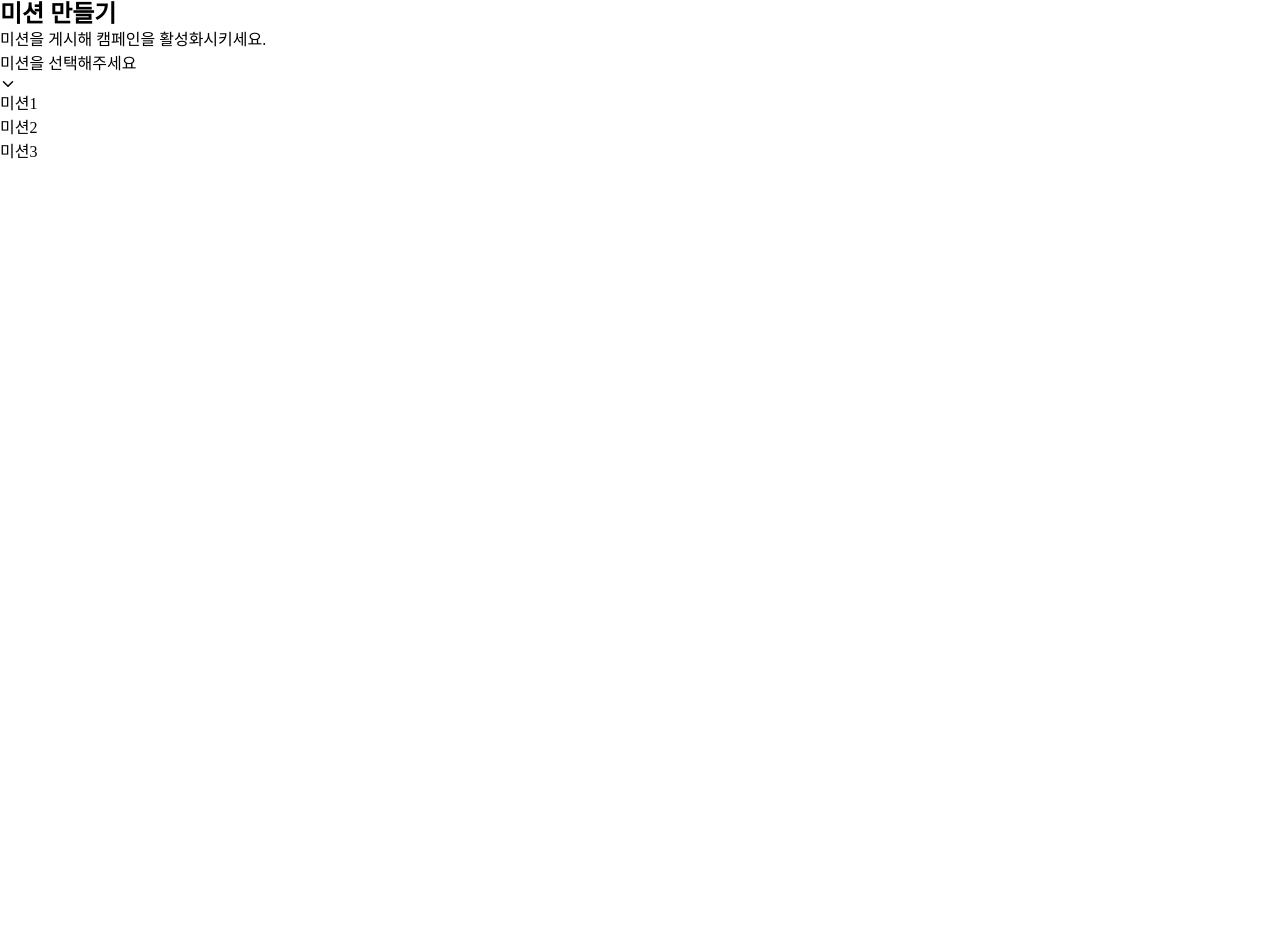
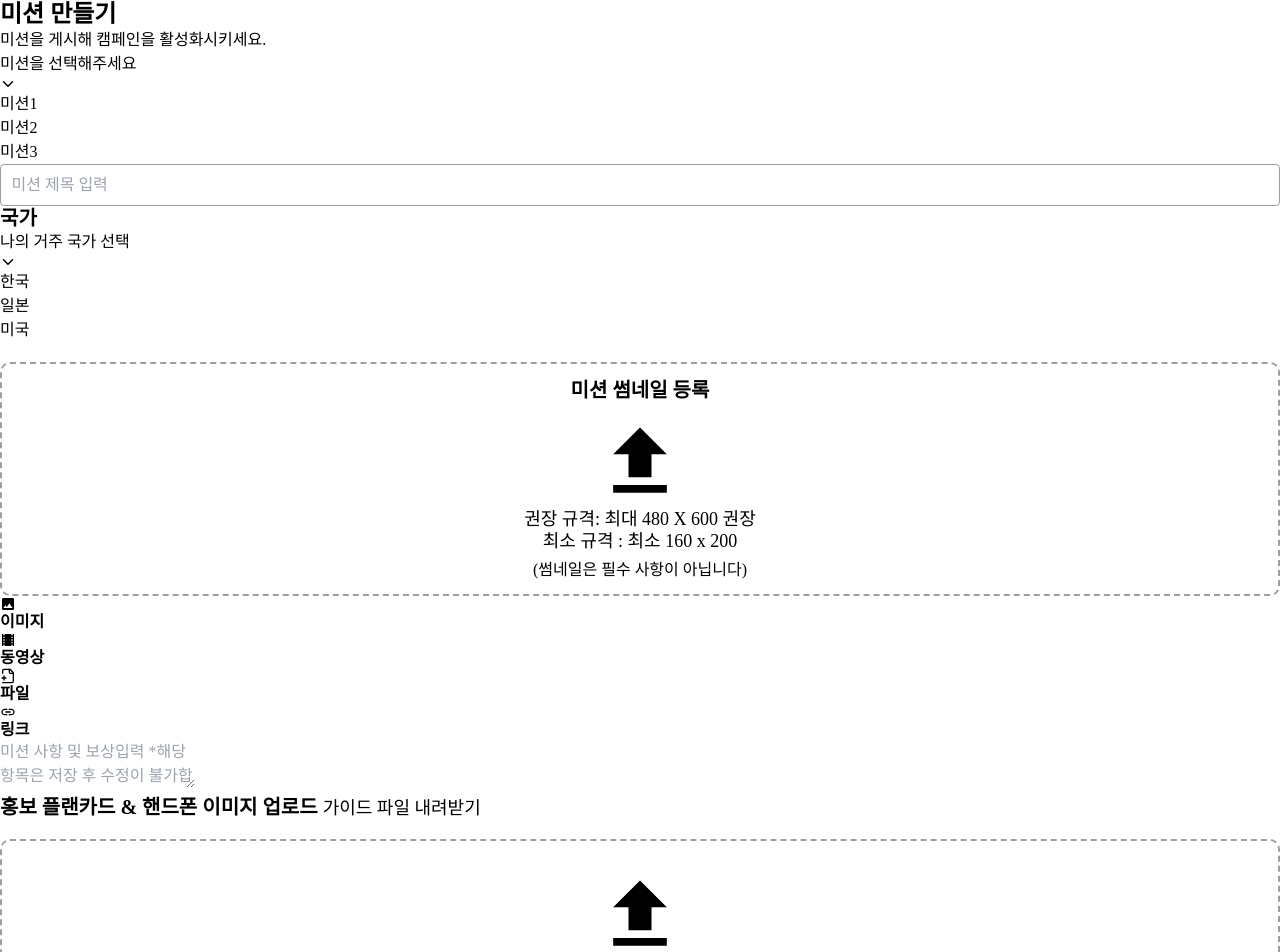
Before and after one commit to MinSeeok/ginius, a Next.js app: page /compaign/mission/register in a window 1280 px wide. Shown: the top 952 px of the page. Before the commit the page ends 800 px from the top, so only its background shows below. Built offline with nearby package versions, Linux system fonts and the light colour scheme; a web font is replaced by a local one.

Commit message:
'deploy'

```diff
--- /dev/null
+++ b/components/upload/ImageUpload.tsx
@@ -0,0 +1,58 @@
+import { MdUpload } from "react-icons/md";
+import styled from "styled-components";
+
+const ImageUploadContainer = styled.div`
+    width: 100%;
+    padding: 14px;
+    border: 2px dashed #9E9E9E;
+    border-radius: 10px;
+    margin-top: 20px;
+    cursor: pointer;
+    display: flex;
+    flex-direction: column;
+    justify-content: start;
+    align-items: center;
+
+    .upload-svg {
+        width: 92px;
+        height: 92px;
+        margin-top: 14px;
+    }
+    .subtitle3 {
+        margin-top: 8px;
+    }
+`
+
+const ImageUploadComp = (prop:any) => {
+    return (
+        <ImageUploadContainer>
+            {
+                prop.title !== '' &&
+                (
+                    <h4 className="w600 t20">{prop.title}</h4>
+                )
+            }
+            <MdUpload className="upload-svg" />
+            {
+                prop.subtitle !== '' &&
+                (
+                    <h4 className="t18 text-[#9E9E9E]">{prop.subtitle}</h4>
+                )
+            }
+            {
+                prop.subtitle2 !== '' &&
+                (
+                    <h4 className="t18 text-[#9E9E9E]">{prop.subtitle2}</h4>
+                )
+            }
+            {
+                prop.subtitle3 !== '' &&
+                (
+                    <p className="t16 mt-[10px] subtitle3">{prop.subtitle3}</p>
+                )
+            }
+        </ImageUploadContainer>
+    )
+}
+
+export default ImageUploadComp;
--- a/src/app/compaign/mission/register/page.tsx
+++ b/src/app/compaign/mission/register/page.tsx
@@ -2,31 +2,126 @@
 
 import { useState } from "react";
 import { IoChevronDownOutline } from "react-icons/io5";
+import ImageUploadComp from "../../../../../components/upload/ImageUpload";
+import { BiSolidFilm, BiSolidImageAlt } from "react-icons/bi";
+import { LuFilePlus2 } from "react-icons/lu";
+import { MdInsertLink } from "react-icons/md";
 
 const CompaignMissionRegister = () => {
+    // mission
     const [mission, setMission] = useState<any>(null);
     const [focusMission, setFocusMission] = useState(false);
+
+    // nation
+    const [nation, setNation] = useState<any>(null);
+    const [focusNation, setFocusNation] = useState(false);
 
     const selectMission = (event:any, number:any) => {
         event.stopPropagation();
         setMission(number);
         setFocusMission(false);
-        console.log(focusMission);
+    }
+
+    const selectNation = (event:any, nation:String) => {
+        event.stopPropagation();
+        setNation(nation);
+        setFocusNation(false);
     }
     return (
         <div className="w-full max-w-[1024px] min-h-screen flex flex-col justify-start items-start p-[14px]">
             <h1 className="t24 w900">미션 만들기</h1>
             <p className="text-[#9E9E9E]">미션을 게시해 캠페인을 활성화시키세요. </p>
-            <div className="w-full rounded-[4px] mt-[8px] bg-[#F7F7F7] p-[14px] outline-none flex justify-between items-center cursor-pointer" onClick={()=> setFocusMission(!focusMission)}>
+            <div className={`w-full rounded-[4px] mt-[8px] border-solid border-[1.8px] border-[#e9e9e9] p-[14px] py-[10px] outline-none flex justify-between items-center cursor-pointer ${(focusMission === true || mission === null || (focusMission === false && mission === null)) && '!text-[#9E9E9E]'}`} onClick={()=> setFocusMission(!focusMission)}>
                 {focusMission === true && '미션을 선택중입니다'}
                 {focusMission === false && mission === null && '미션을 선택해주세요'}
                 {focusMission === false && mission !== null && `미션 ${mission}`}
-                <IoChevronDownOutline className="absolute right-[14px] top-[50%] translate-y-[-50%] text-black z-10" />
+                <IoChevronDownOutline className="absolute w-[28px] h-[28px] right-[14px] top-[50%] translate-y-[-50%] text-black z-10" />
 
-                <div className={`absolute top-[56px] left-0 w-full rounded-[4px] mt-[8px] bg-[#F7F7F7] border-solid border-[1.8px] border-[#e9e9e9] h-auto overflow-hidden ${focusMission === false && '!border-none !h-0'}`}>
+                <div className={`absolute top-[46px] left-[-2px] w-[calc(100%+4px)] rounded-[4px] mt-[8px] bg-[#F7F7F7] border-solid border-[1.8px] border-[#e9e9e9] h-auto overflow-hidden z-50 ${focusMission === false && '!border-none !h-0'} text-black`}>
                     <div className="p-[14px] w-full" onClick={(event)=>selectMission(event, 1)}>미션1</div>
                     <div className="p-[14px] w-full" onClick={(event)=>selectMission(event, 2)}>미션2</div>
                     <div className="p-[14px] w-full" onClick={(event)=>selectMission(event, 3)}>미션3</div>
+                </div>
+            </div>
+
+
+            <input type="text" className="input_1 my-[10px]" placeholder="미션 제목 입력" />
+
+            {/* nation */}
+            <h4 className="mt-[20px] w600 t20">국가</h4>
+            <div className={`w-full rounded-[4px] mt-[8px] border-solid border-[1.8px] border-[#e9e9e9] p-[14px] py-[10px] outline-none flex justify-between items-center cursor-pointer ${(focusNation === true || nation === null || (focusNation === false && nation === null)) && 'text-[#9E9E9E]'}`} onClick={()=> setFocusNation(!focusNation)}>
+                {focusNation === true && '국가를 선택중입니다'}
+                {focusNation === false && nation === null && '나의 거주 국가 선택'}
+                {focusNation === false && nation !== null && `${nation}`}
+                <IoChevronDownOutline className="absolute w-[28px] h-[28px] right-[14px] top-[50%] translate-y-[-50%] text-black z-10" />
+
+                <div className={`absolute top-[46px] left-[-2px] w-[calc(100%+4px)] rounded-[4px] mt-[8px] bg-[#F7F7F7] border-solid border-[1.8px] border-[#e9e9e9] h-auto overflow-hidden z-10 ${focusNation === false && '!border-none !h-0'} text-black`}>
+                    <div className="p-[14px] w-full" onClick={(event)=>selectNation(event, '한국')}>한국</div>
+                    <div className="p-[14px] w-full" onClick={(event)=>selectNation(event, '일본')}>일본</div>
+                    <div className="p-[14px] w-full" onClick={(event)=>selectNation(event, '미국')}>미국</div>
+                </div>
+            </div>
+
+            {/* image-upload */}
+            <ImageUploadComp
+                title={'미션 썸네일 등록'}
+                subtitle={'권장 규격: 최대 480 X 600 권장'}
+                subtitle2={'최소 규격 : 최소 160 x 200'}
+                subtitle3={'(썸네일은 필수 사항이 아닙니다)'}
+            />
+
+            <div className="w-full flex justify-center items-center mt-[20px]">
+                <div className="w-full max-w-[360px] p-[14px] bg-[#F7F7F7] rounded-[8px] flex justify-between items-start">
+                    <div className="w-[54px] flex flex-col justify-start items-center">
+                        <div className="bg-white flex justify-center items-center w-[54px] h-[54px] rounded-full shadow-md">
+                            <BiSolidImageAlt className="w-[40px] h-[40px]" />
+                        </div>
+                        <p className="t16 w600 mt-[8px]">이미지</p>
+                    </div>
+                    <div className="w-[54px] flex flex-col justify-start items-center">
+                        <div className="bg-white flex justify-center items-center w-[54px] h-[54px] rounded-full shadow-md">
+                            <BiSolidFilm className="w-[40px] h-[40px]" />
+                        </div>
+                        <p className="t16 w600 mt-[8px]">동영상</p>
+                    </div>
+                    <div className="w-[54px] flex flex-col justify-start items-center">
+                        <div className="bg-white flex justify-center items-center w-[54px] h-[54px] rounded-full shadow-md">
+                            <LuFilePlus2 className="w-[40px] h-[40px]" />
+                        </div>
+                        <p className="t16 w600 mt-[8px]">파일</p>
+                    </div>
+                    <div className="w-[54px] flex flex-col justify-start items-center">
+                        <div className="bg-white flex justify-center items-center w-[54px] h-[54px] rounded-full shadow-md">
+                            <MdInsertLink className="w-[40px] h-[40px]" />
+                        </div>
+                        <p className="t16 w600 mt-[8px]">링크</p>
+                    </div>
+                </div>
+            </div>
+            <textarea className="w-full border-solid border-[1.8px] border-[#9E9E9E] mt-[20px] rounded-[10px] placeholder:text-[#9E9E9E] p-[14px]" placeholder="미션 사항 및 보상입력 *해당 항목은 저장 후 수정이 불가합니다*">
+
+            </textarea>
+
+
+            {/* plan-card */}
+            <h4 className="mt-[20px] w600 t20 flex items-end">홍보 플랜카드 & 핸드폰 이미지 업로드 <span className="w400 t18 text-[#FE8383] ml-[20px] hidden sm:block">가이드 파일 내려받기</span></h4>
+
+
+            {/* image-upload */}
+            <ImageUploadComp
+                title={''}
+                subtitle={'플랜카드 포멧 : JPG 규격 :700mm x 200mm'}
+            />
+            <ImageUploadComp
+                title={''}
+                subtitle={'핸드폰 포멧 : JPG 권장 규격 : 2796 x 1290px'}
+                subtitle3={'(아이폰 15 프로 맥스 기준)'}
+            />
+            <div className="w-full flex justify-center items-center">
+                <div className="w-full max-w-[400px] gap-[14px] flex justify-between items-center mt-[24px] w600 text-white">
+                    <button className="bg-[#555555] w-full py-[7px] rounded-full">뒤로</button>
+                    <button className="bg-[#555555] w-full py-[7px] rounded-full">임시저장</button>
+                    <button className="bg-[#000000] w-full py-[7px] rounded-full">등록</button>
                 </div>
             </div>
             {/* <input type="text" className="input_1 my-[10px]" placeholder="캠페인 제목 입력" />
```
